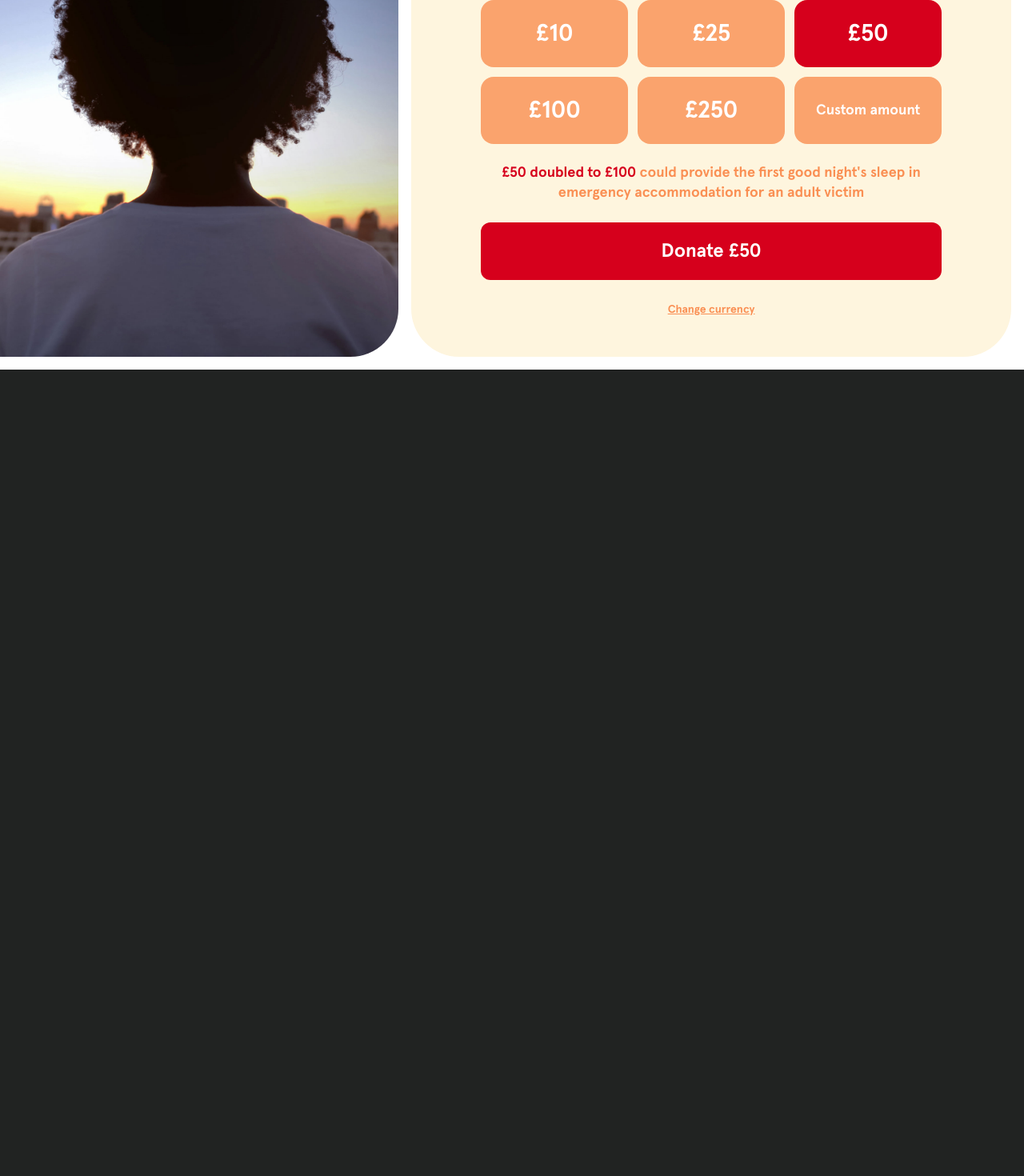
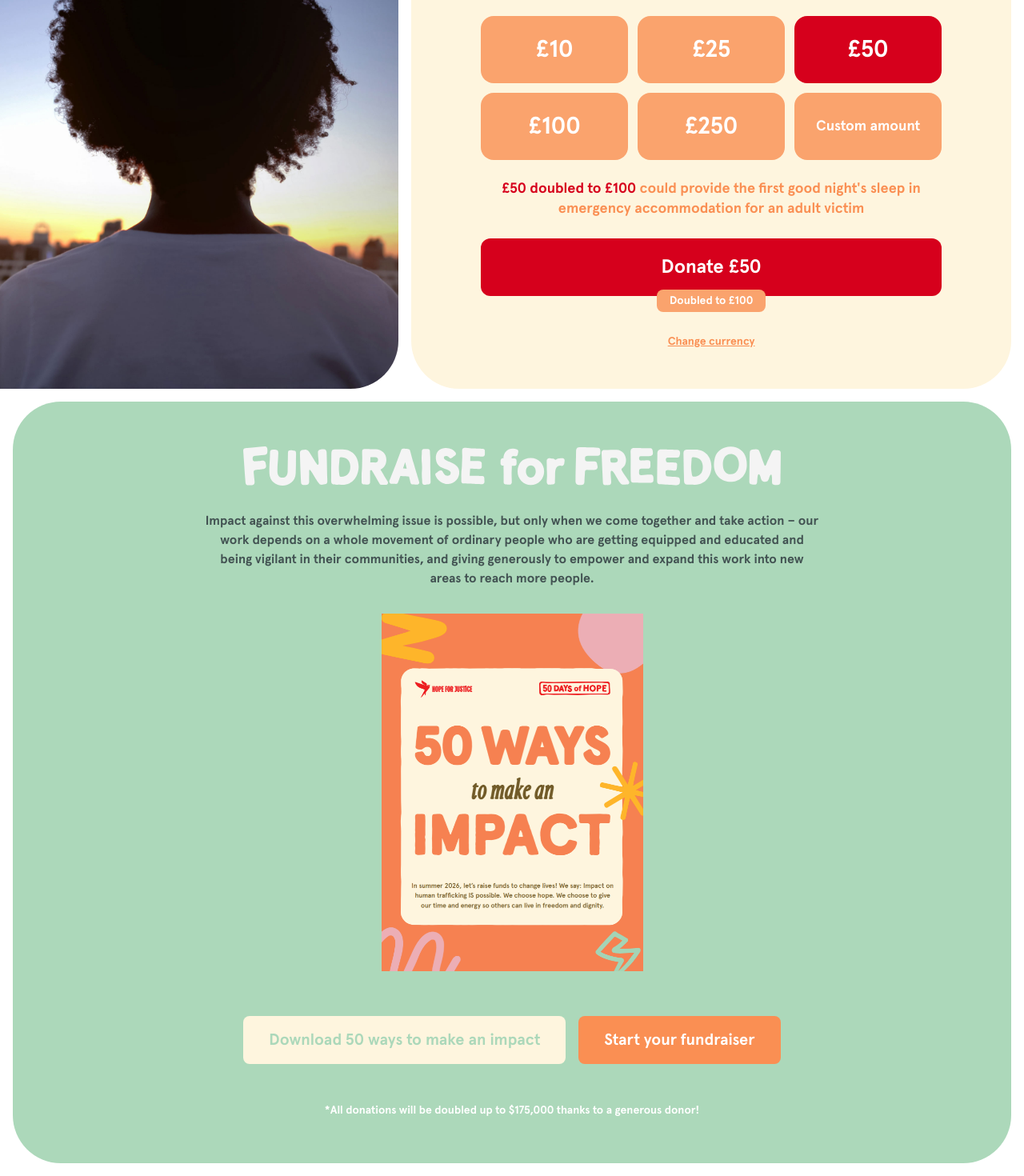
Before and after one commit to HopeforJustice/campaigns, a Next.js app: page /summer in a window 1280 px wide. Shown: the part 1321-2791 px from the top of the page at 80% size. Before the commit the page ends 1783 px from the top, so only its background shows below. Built offline with nearby package versions, Linux system fonts and the light colour scheme.

Commit message:
feat: add geo country detection hook and SVG asset for fundraising

```diff
--- a/src/app/api/geo/route.ts
+++ b/src/app/api/geo/route.ts
@@ -1,6 +1,12 @@
 import { NextRequest, NextResponse } from "next/server";
 
 export async function GET(request: NextRequest) {
+	// Allow spoofing country via ?country=XX query param
+	const spoofed = request.nextUrl.searchParams.get("country");
+	if (spoofed) {
+		return NextResponse.json({ country: spoofed.toUpperCase() });
+	}
+
 	// Get country from Vercel's geo headers
 	const country =
 		(request as { geo?: { country?: string } }).geo?.country ||
--- a/src/app/components/forms/SimpleSignUp.tsx
+++ b/src/app/components/forms/SimpleSignUp.tsx
@@ -2,6 +2,7 @@
 
 import Link from "next/link";
 import { useState, useRef, useEffect } from "react";
+import { useGeoCountry } from "@/app/hooks/useGeoCountry";
 import ReCAPTCHA from "react-google-recaptcha";
 import {
 	Dialog,
@@ -225,28 +226,16 @@ export default function SimpleSignUp() {
 	const [isSubmitting, setIsSubmitting] = useState(false);
 	const recaptchaRef = useRef<ReCAPTCHA>(null);
 
+	const detectedCountryCode = useGeoCountry();
+
 	useEffect(() => {
-		// Fetch country from Vercel geo headers
-		const fetchCountry = async () => {
-			try {
-				const response = await fetch("/api/geo");
-				const data = await response.json();
-				if (data.country) {
-					// Convert country code to country name
-					const countryData = countries.find((c) => c.code === data.country);
-					if (countryData) {
-						setCountry(countryData.name);
-					}
-				}
-			} catch (error) {
-				console.error("Failed to fetch country:", error);
+		if (open && !country && detectedCountryCode) {
+			const countryData = countries.find((c) => c.code === detectedCountryCode);
+			if (countryData) {
+				setCountry(countryData.name);
 			}
-		};
-
-		if (open && !country) {
-			fetchCountry();
 		}
-	}, [open, country]);
+	}, [open, country, detectedCountryCode]);
 
 	const validateEmail = (email: string): boolean => {
 		const emailRegex = /^[^\s@]+@[^\s@]+\.[^\s@]+$/;
--- a/src/app/components/giving/GivingWidget.tsx
+++ b/src/app/components/giving/GivingWidget.tsx
@@ -3,6 +3,7 @@
 import { useState, useEffect } from "react";
 import { Dialog, DialogBackdrop, DialogPanel } from "@headlessui/react";
 import clsx from "clsx";
+import { useGeoCountry } from "@/app/hooks/useGeoCountry";
 
 // ─── Types ────────────────────────────────────────────────────────────────────
 
@@ -251,22 +252,15 @@ export default function GivingWidget({
 	);
 	const [isCurrencyModalOpen, setIsCurrencyModalOpen] = useState(false);
 
-	// Detect currency from geo on mount (runs once)
+	const detectedCountry = useGeoCountry();
+
+	// Update currency when geo detection resolves (runs once)
 	useEffect(() => {
-		const fetchCurrency = async () => {
-			try {
-				const res = await fetch("/api/geo");
-				const data = await res.json();
-				const code = getCountryCurrency(data.country ?? null);
+		const code = getCountryCurrency(detectedCountry);
 		setCurrencyConfig(mergeCurrency(code, amountOverrides));
-			} catch {
-				setCurrencyConfig(mergeCurrency("GBP", amountOverrides));
-			}
-		};
-		fetchCurrency();
 		// amountOverrides intentionally omitted — geo runs once on mount
 		// eslint-disable-next-line react-hooks/exhaustive-deps
-	}, []);
+	}, [detectedCountry]);
 
 	const handleCurrencySelect = (code: CurrencyCode) => {
 		setCurrencyConfig(mergeCurrency(code, amountOverrides));
@@ -296,7 +290,14 @@ export default function GivingWidget({
 		: (currencyConfig.amounts[selectedIndex]?.reason ?? "");
 
 	const doubledLabel = (() => {
-		if (!matchFunding || isCustomSelected) return null;
+		if (!matchFunding) return null;
+		if (isCustomSelected) {
+			if (!customAmount || Number(customAmount) <= 0) return null;
+			const doubled = Number(customAmount) * 2;
+			return currencyConfig.symbolAfter
+				? `${doubled} ${currencyConfig.symbol}`
+				: `${currencyConfig.symbol}${doubled}`;
+		}
 		const amount = currencyConfig.amounts[selectedIndex]?.amount;
 		if (amount == null) return null;
 		const doubled = amount * 2;
@@ -412,16 +413,29 @@ export default function GivingWidget({
 			)}
 
 			{/* Donate button */}
+			<div className="flex flex-col justify-center items-center">
 				<a
 					href={donateUrl}
 					className={clsx(
 						"block w-full rounded-xl py-5 text-center text-xl font-bold transition-opacity xl:text-2xl hover:opacity-90",
 						!isValidAmount && "opacity-50 pointer-events-none",
 					)}
-				style={{ backgroundColor: selectedButtonColor, color: buttonTextColor }}
+					style={{
+						backgroundColor: selectedButtonColor,
+						color: buttonTextColor,
+					}}
 				>
 					{currentLabel ? `Donate ${currentLabel}` : "Select an amount"}
 				</a>
+				{matchFunding && doubledLabel && (
+					<p
+						className="text-sm text-center px-4 py-1 rounded-lg -mt-2 z-10"
+						style={{ backgroundColor: buttonColor, color: buttonTextColor }}
+					>
+						Doubled to {doubledLabel}
+					</p>
+				)}
+			</div>
 
 			{/* Change currency link */}
 			<div className="text-center">
--- /dev/null
+++ b/src/app/hooks/useGeoCountry.ts
@@ -0,0 +1,35 @@
+"use client";
+
+import { useState, useEffect } from "react";
+
+/**
+ * Returns the ISO 3166-1 alpha-2 country code detected from the user's geo
+ * location via /api/geo. Returns null while loading or if detection fails.
+ *
+ * The ?country=XX query param on the current page can be used to override
+ * the detected country for testing purposes.
+ */
+export function useGeoCountry(): string | null {
+	const [countryCode, setCountryCode] = useState<string | null>(null);
+
+	useEffect(() => {
+		const fetchCountry = async () => {
+			try {
+				const pageCountry = new URLSearchParams(window.location.search).get(
+					"country",
+				);
+				const geoUrl = pageCountry
+					? `/api/geo?country=${encodeURIComponent(pageCountry)}`
+					: "/api/geo";
+				const res = await fetch(geoUrl);
+				const data = await res.json();
+				setCountryCode(data.country ?? null);
+			} catch {
+				setCountryCode(null);
+			}
+		};
+		fetchCountry();
+	}, []);
+
+	return countryCode;
+}
--- a/src/app/summer/components/hero.tsx
+++ b/src/app/summer/components/hero.tsx
@@ -64,19 +64,24 @@ export default function Hero() {
 				</div>
 
 				{/* hero buttons */}
-				<div className="flex gap-4 justify-center mt-6 lg:text-lg xl:text-xl">
+				<div className="flex gap-4 justify-center items-start mt-6 lg:text-lg xl:text-xl">
 					<a
 						href="#"
 						className="bg-[#FEF5DE] text-[#FA8F53] px-8 py-4 rounded-lg  hover:bg-[#FEF5DE]/90 transition font-bold min-w-24 lg:min-w-38 text-center"
 					>
 						Fundraise
 					</a>
+					<div className="flex justify-center flex-col items-center">
 						<a
 							href="#"
 							className="bg-[#d21220] text-white px-8 py-4 rounded-lg  hover:bg-[#d21220]/90 transition font-bold min-w-24 lg:min-w-38 text-center"
 						>
 							Donate
 						</a>
+						<p className="bg-[#FEBC00] text-white rounded-lg text-sm text-center px-2 py-1 -mt-2">
+							Every gift doubled*
+						</p>
+					</div>
 				</div>
 
 				{/* hero images */}
--- a/src/app/summer/page.tsx
+++ b/src/app/summer/page.tsx
@@ -77,6 +77,43 @@ export default function SignUpPage() {
 					</div>
 				</div>
 			</div>
+
+			{/* Fundraise for freedom */}
+			<div className="p-2 lg:p-4 pt-0 lg:pt-0">
+				<div className="w-full bg-[#ACD8BA] rounded-4xl lg:rounded-[60px] flex flex-col items-center justify-center space-y-8 p-6 py-10 lg:py-14">
+					<div className="w-full max-w-2xl mx-auto">
+						<img src="fundraiseforfreedom.svg" alt="" />
+					</div>
+					<p className="text-center max-w-3xl text-[#425252]">
+						Impact against this overwhelming issue is possible, but only when we
+						come together and take action – our work depends on a whole movement
+						of ordinary people who are getting equipped and educated and being
+						vigilant in their communities, and giving generously to empower and
+						expand this work into new areas to reach more people.
+					</p>
+					<img src="/50-ways-preview.png" alt="" />
+					{/* buttons */}
+					<div className="flex flex-wrap gap-4 justify-center items-start mt-6 lg:text-lg xl:text-xl">
+						<a
+							href="#"
+							className="bg-[#FEF5DE] text-[#ACD8BA] px-8 py-4 rounded-lg  hover:bg-[#FEF5DE]/90 transition font-bold min-w-24 lg:min-w-38 text-center"
+						>
+							Download 50 ways to make an impact
+						</a>
+						<a
+							href="#"
+							className="bg-[#FA8F53] text-white px-8 py-4 rounded-lg  hover:bg-[#FA8F53]/90 transition font-bold min-w-24 lg:min-w-38 text-center"
+						>
+							Start your fundraiser
+						</a>
+					</div>
+					{/* matchfunding disclaimer */}
+					<p className="mt-4 text-sm text-center text-white">
+						*All donations will be doubled up to $175,000 thanks to a generous
+						donor!
+					</p>
+				</div>
+			</div>
 		</main>
 	);
 }
```
Also changed, not shown: public/50-ways-preview.png (added), public/fundraiseforfreedom.svg (added). Lines whose indentation alone changed are shown as unchanged.
